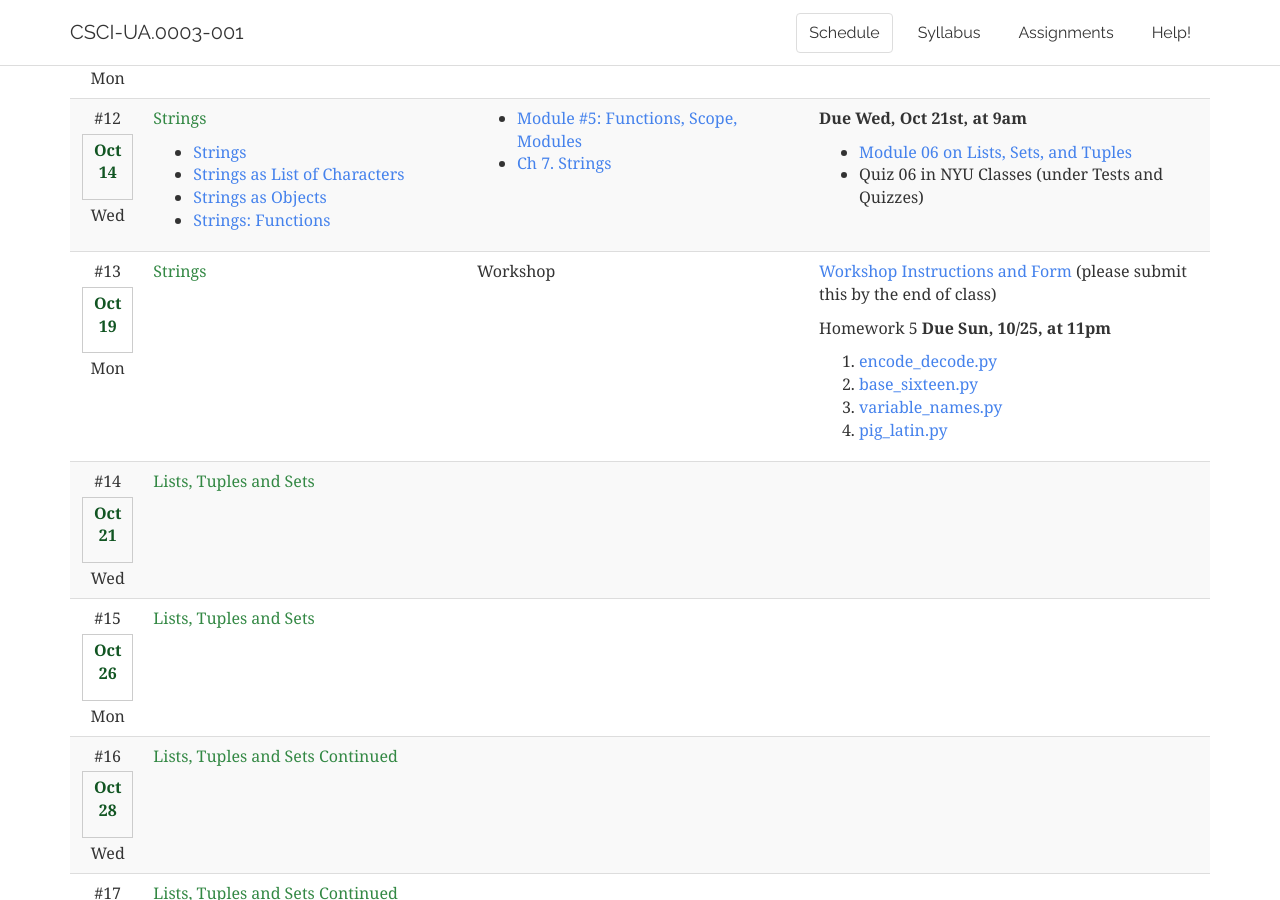
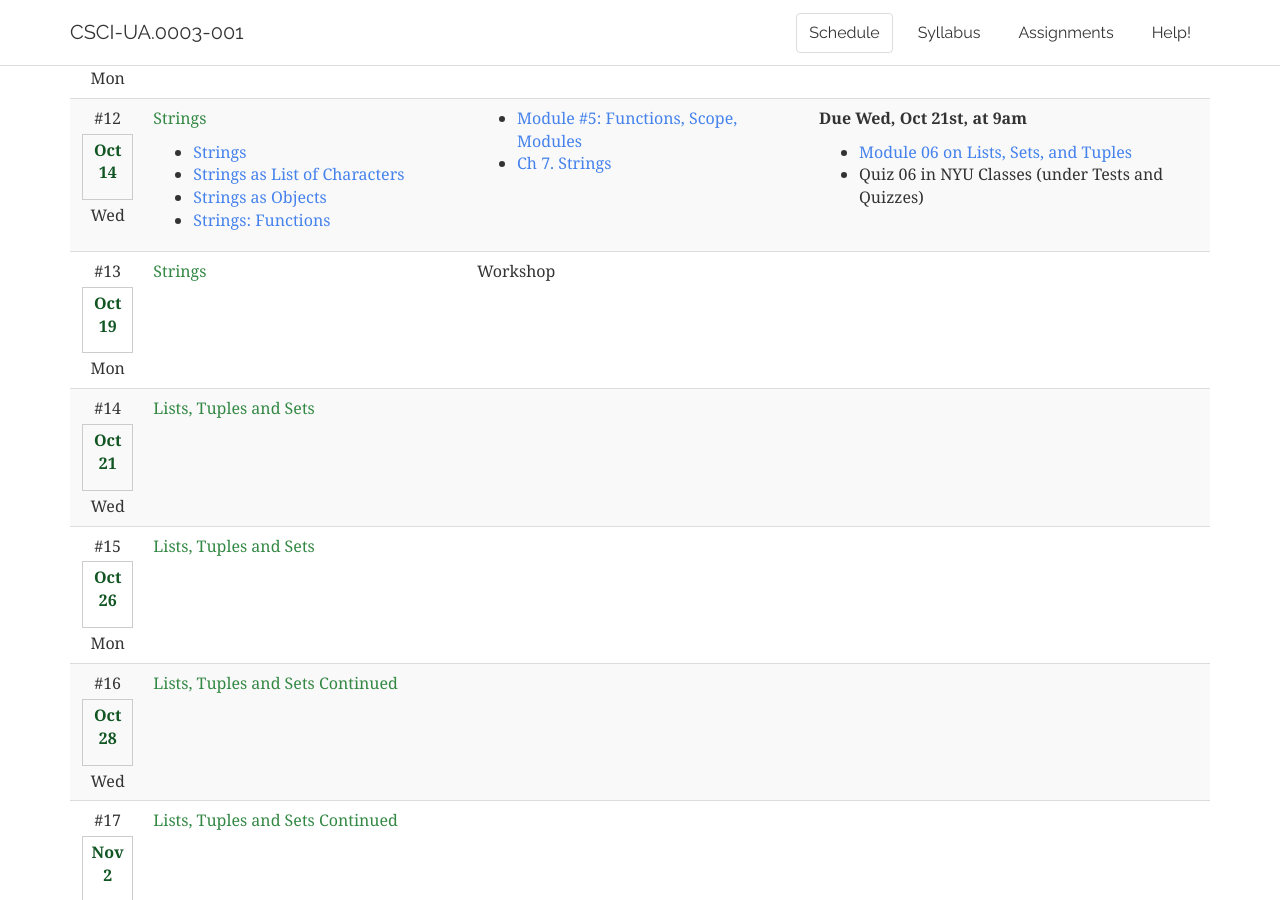
Before and after one commit to foureyes/csci-ua.0003-fall2020-001, a Jekyll site: the page built from index.markdown, in a window 1280 px wide and 900 px high, scrolled down 3245 px. Built offline with Jekyll 4.4.1, drawn with Linux system fonts in a browser that asks for light colours.

Commit message:
fix up hw 5

```diff
--- a/_data/schedule.csv
+++ b/_data/schedule.csv
@@ -221,14 +221,16 @@ y,,11,Oct-12,Mon,__Midterm #1__ ,,,,,,
 
 * [Module 06 on Lists, Sets, and Tuples](https://cs.nyu.edu/~jversoza/csci-ua.0003-fa19/module06.php)
 * Quiz 06 in NYU Classes (under Tests and Quizzes)",,,,
-,,13,Oct-19,Mon,Strings,Workshop,"[Workshop Instructions and Form](assignments/hw05/workshop05.html) (please submit this by the end of class)
+,,13,Oct-19,Mon,Strings,Workshop,"<!--
+[Workshop Instructions and Form](assignments/hw05/workshop05.html) (please submit this by the end of class)
 
 Homework 5 __Due Sun, 10/25, at 11pm__
 
 1. [encode_decode.py](assignments/hw05/encode_decode.py)
 2. [base_sixteen.py](assignments/hw05/base_sixteen.py)
 3. [variable_names.py](assignments/hw05/variable_names.py)
-4. [pig_latin.py](assignments/hw05/pig_latin.py)",,,,
+4. [pig_latin.py](assignments/hw05/pig_latin.py)
+-->",,,,
 y,,14,Oct-21,Wed,"Lists, Tuples and Sets
 
 * [List Basics](slides/04/lists.html)
--- a/assignments/hw05/workshop05.md
+++ b/assignments/hw05/workshop05.md
@@ -10,7 +10,7 @@ form: "https://forms.gle/Vq6Fjp8x4MYAGtQv9"
 
 ## Overview
 
-⚠️ __Every group member must submit their own form, though the code may be the similar for `funcynum.py`__
+⚠️ __Every group member must submit their own form, though the code may be the similar for `{{page.file}}`__
 
 ## Instructions
 
--- a/index.markdown
+++ b/index.markdown
@@ -2,7 +2,6 @@
 layout: default
 nav-state: schedule
 ---
-
 
 <!--
 <script>
```
